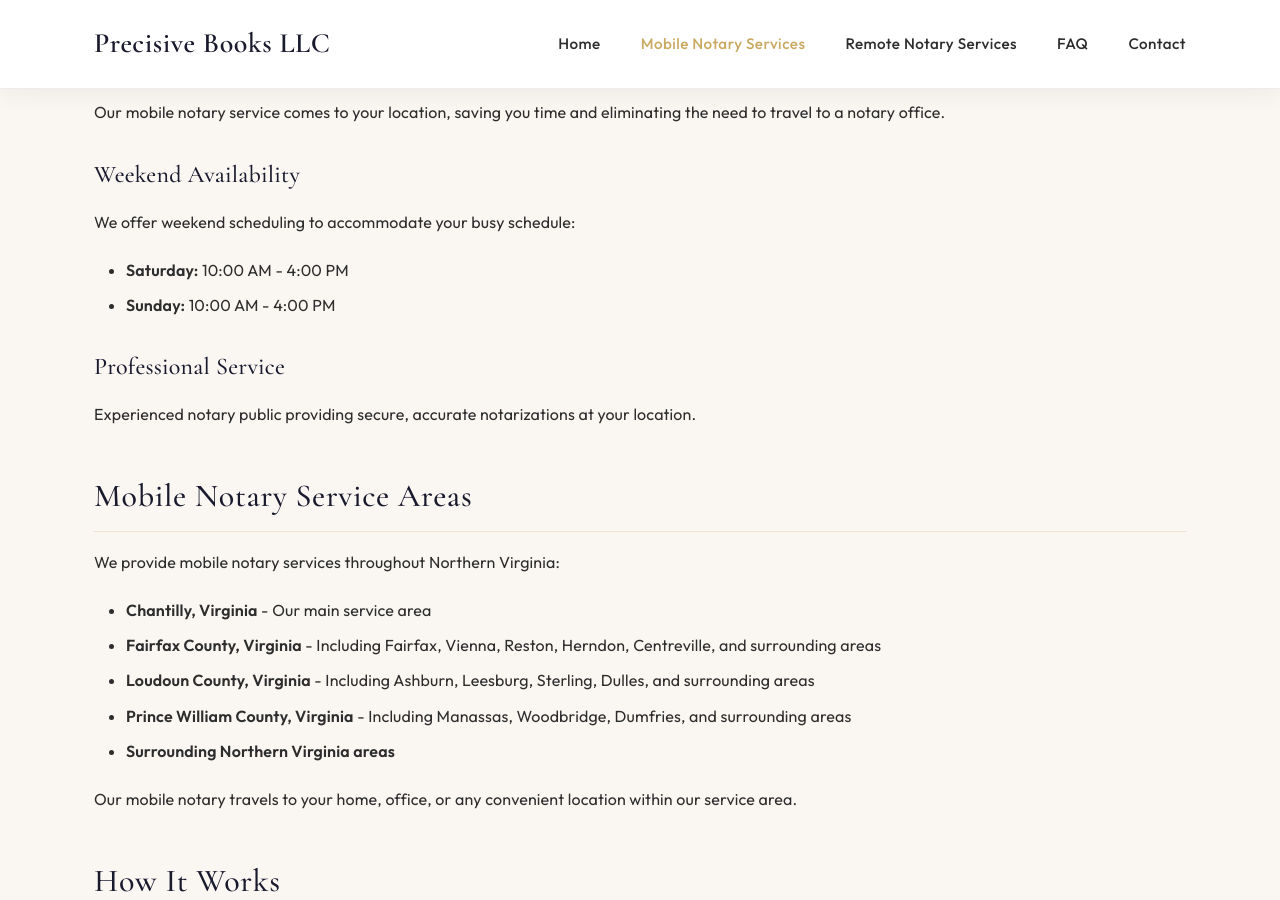
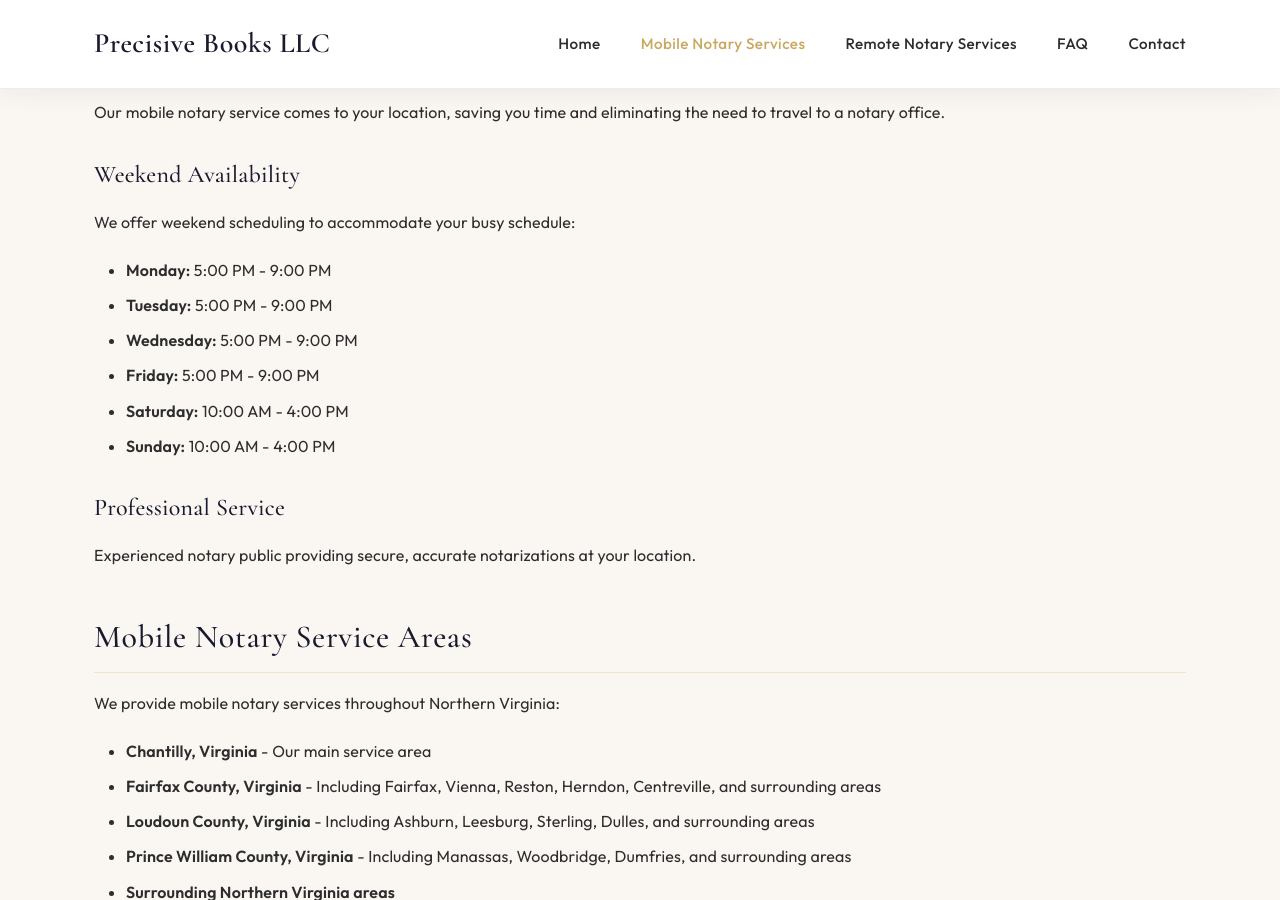
Before and after one commit to precisivebooks/precisivebooks-site, a Jekyll site: the page built from mobile-notary-services.md, in a window 1280 px wide and 900 px high, scrolled down 887 px. Built offline with Jekyll 4.4.1, drawn with Linux system fonts in a browser that asks for light colours.

Commit message:
Update weekend availability hours in services document
Added weekend availability hours for notary services.

```diff
--- a/mobile-notary-services.md
+++ b/mobile-notary-services.md
@@ -29,6 +29,10 @@
 
 ### Weekend Availability
 We offer weekend scheduling to accommodate your busy schedule:
+- **Monday:** 5:00 PM - 9:00 PM
+- **Tuesday:** 5:00 PM - 9:00 PM
+- **Wednesday:** 5:00 PM - 9:00 PM
+- **Friday:** 5:00 PM - 9:00 PM
 - **Saturday:** 10:00 AM - 4:00 PM
 - **Sunday:** 10:00 AM - 4:00 PM
 
```
